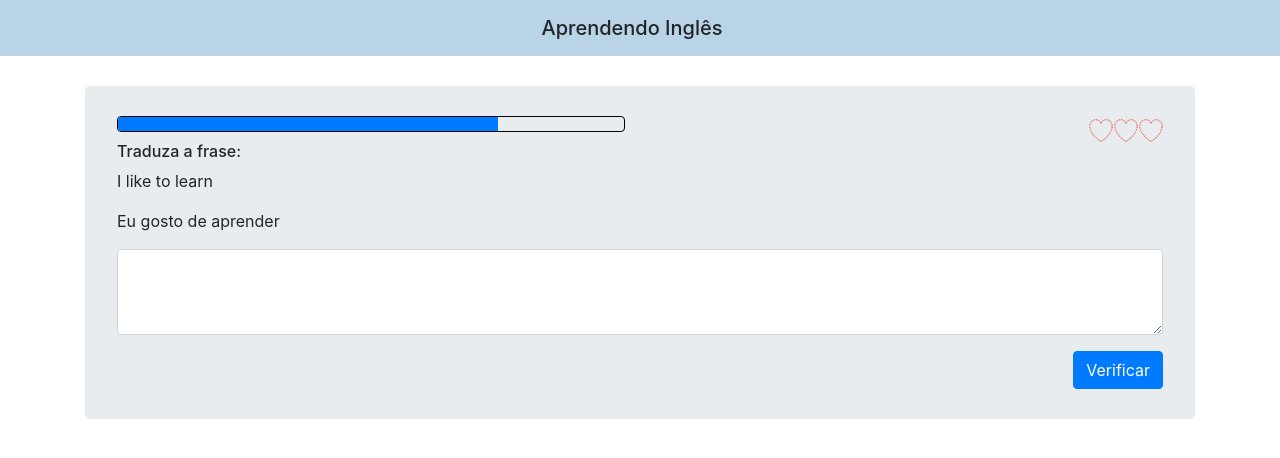
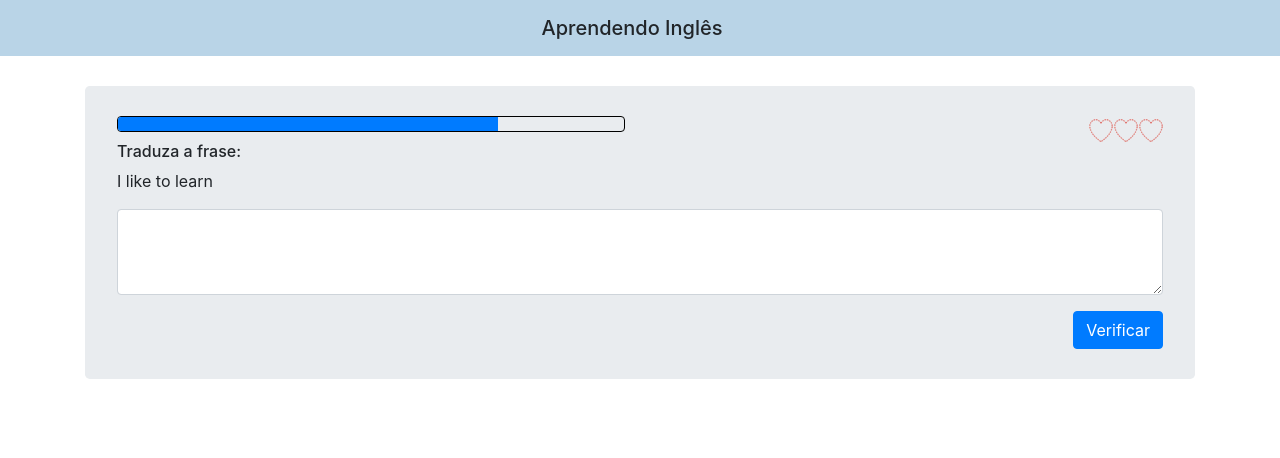
Before and after one commit to nataliasouto/angular-sistema-de-traducao, an Angular app: page / in a window 1280 px wide. Shown: the top 458 px of the page. Built offline with nearby package versions, Linux system fonts and the light colour scheme.

Commit message:
correção da mensagem tradução

```diff
--- a/src/app/painel/painel.component.html
+++ b/src/app/painel/painel.component.html
@@ -14,7 +14,6 @@
             <div class="col">
                 <h6>Traduza a frase:</h6>
                 <p>{{ rodadaFrase.fraseEng }}</p>
-                <p>{{ rodadaFrase.frasePtBr }}</p>
                 <div class="form-group">
                     <textarea
                     class="form-control"
--- a/src/app/painel/painel.component.ts
+++ b/src/app/painel/painel.component.ts
@@ -31,7 +31,7 @@ export class PainelComponent implements OnInit {
     public verificarResposta(): void {
 
       if(this.rodadaFrase.frasePtBr == this.resposta) {
-        alert('A tradução está')
+        alert('A tradução está correta')
 
 
       //trocar pergunta
```
